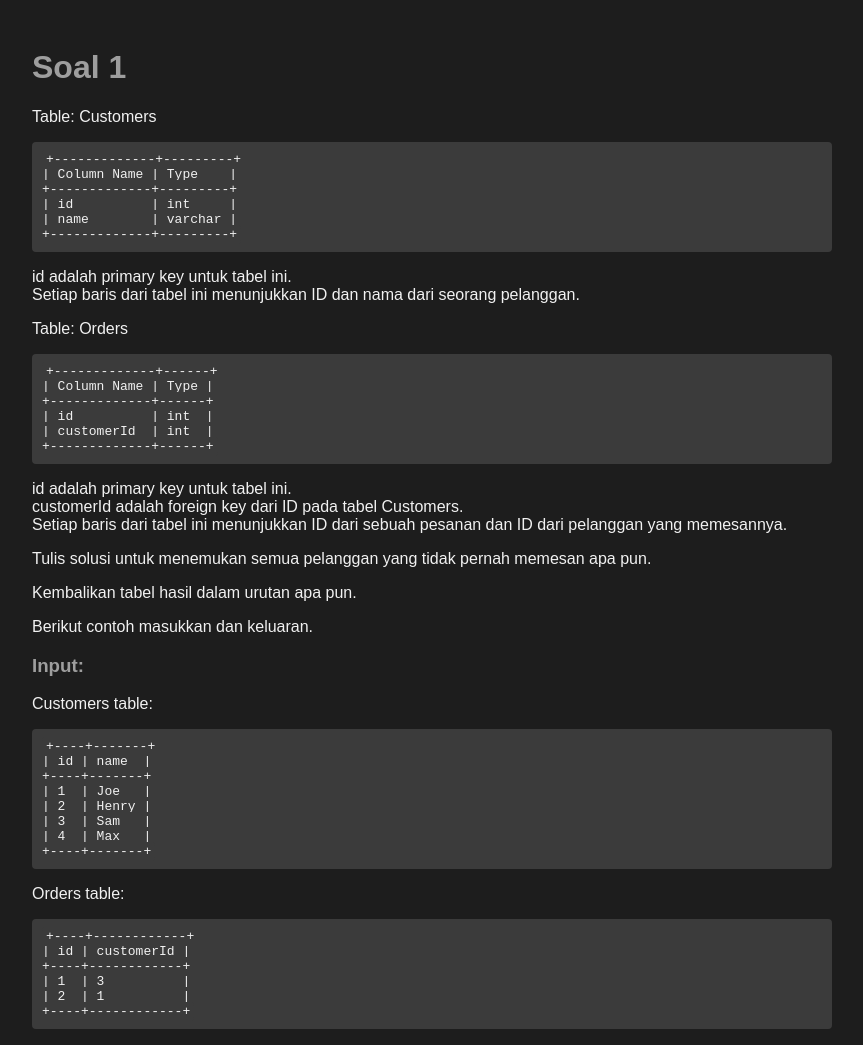
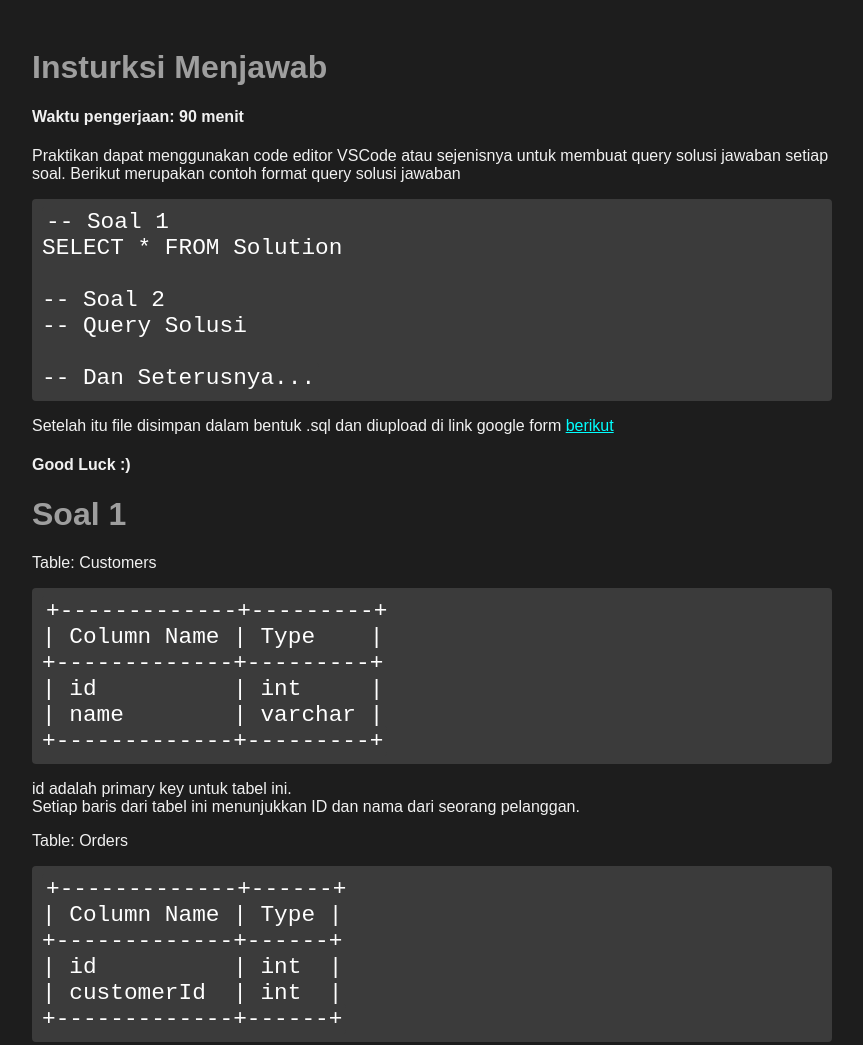
Before and after one commit to WahtuAstrawan/posttest-kbd-2024, a plain HTML site: page index.html in a window 1280 px wide. Shown: the top 1045 px of the page, without its empty margins (208-1071 px from the left). Drawn offline with Linux system fonts and the light colour scheme.

Commit message:
fixing style and layout

```diff
--- a/index.html
+++ b/index.html
@@ -51,14 +51,15 @@
 
       code {
         background-color: #3b3b3b;
-        color: #f1f1f1;
+        color: #fff;
+        font-size: 1.75em;
         padding: 2px 4px;
         border-radius: 4px;
       }
 
       pre {
         background-color: #3b3b3b;
-        color: #f1f1f1;
+        color: #fff;
         padding: 10px;
         border-radius: 4px;
       }
@@ -67,6 +68,37 @@
 
   <body>
     <div class="container">
+      <div id="cara-menjawab-section">
+        <h1 id="cara-menjawab">Insturksi Menjawab</h1>
+        <h4 id="waktu-pengerjaan-90-menit-15-menit-terakhir-pengumpulan">
+          Waktu pengerjaan: 90 menit
+        </h4>
+        <p>
+          Praktikan dapat menggunakan code editor VSCode atau sejenisnya untuk
+          membuat query solusi jawaban setiap soal. Berikut merupakan contoh
+          format query solusi jawaban
+        </p>
+        <pre><code class="language-sql">-- Soal 1
+SELECT * FROM Solution
+
+-- Soal 2
+-- Query Solusi
+
+-- Dan Seterusnya...
+</code></pre>
+        <p>
+          Setelah itu file disimpan dalam bentuk .sql dan diupload di link
+          google form
+          <a
+            style="color: aqua"
+            target="_blank"
+            href="https://docs.google.com/forms/d/e/1FAIpQLSfGYV8CIADQQTwtSop_DJpMHTgopzHewEhkM-2-3z7_XKwV3A/viewform"
+            >berikut</a
+          >
+        </p>
+
+        <h4 id="good-luck-">Good Luck :)</h4>
+      </div>
       <h1 id="soal-1">Soal 1</h1>
       <p>Table: Customers</p>
       <pre><code>+-------------+---------+
@@ -363,35 +395,6 @@
 | Colosseum           | 2            |
 +---------------------+--------------+
 </code></pre>
-      <h2 id="cara-menjawab">Cara Menjawab</h2>
-      <h4 id="waktu-pengerjaan-90-menit-15-menit-terakhir-pengumpulan">
-        Waktu pengerjaan: 90 menit
-      </h4>
-      <p>
-        Praktikan dapat menggunakan code editor VSCode atau sejenisnya untuk
-        membuat query solusi jawaban setiap soal. Berikut merupakan contoh
-        format query solusi jawaban
-      </p>
-      <pre><code class="language-sql">-- Soal 1
-SELECT * FROM Solution
-
--- Soal 2
--- Query Solusi
-
--- Dan Seterusnya...
-</code></pre>
-      <p>
-        Setelah itu file disimpan dalam bentuk .sql dan diupload di link google
-        form
-        <a
-          style="color: aqua"
-          target="_blank"
-          href="https://docs.google.com/forms/d/e/1FAIpQLSfGYV8CIADQQTwtSop_DJpMHTgopzHewEhkM-2-3z7_XKwV3A/viewform"
-          >berikut</a
-        >
-      </p>
-
-      <h4 id="good-luck-">Good Luck :)</h4>
     </div>
   </body>
 </html>
```
